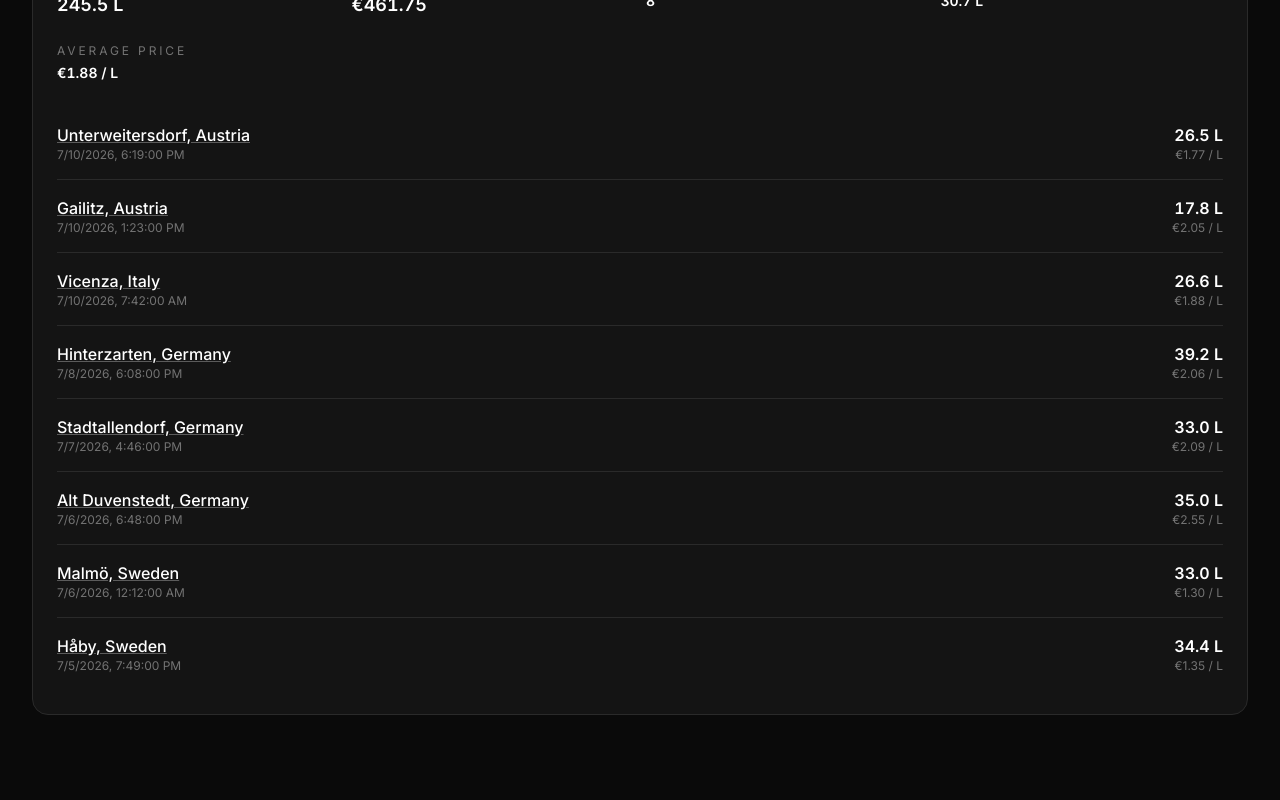
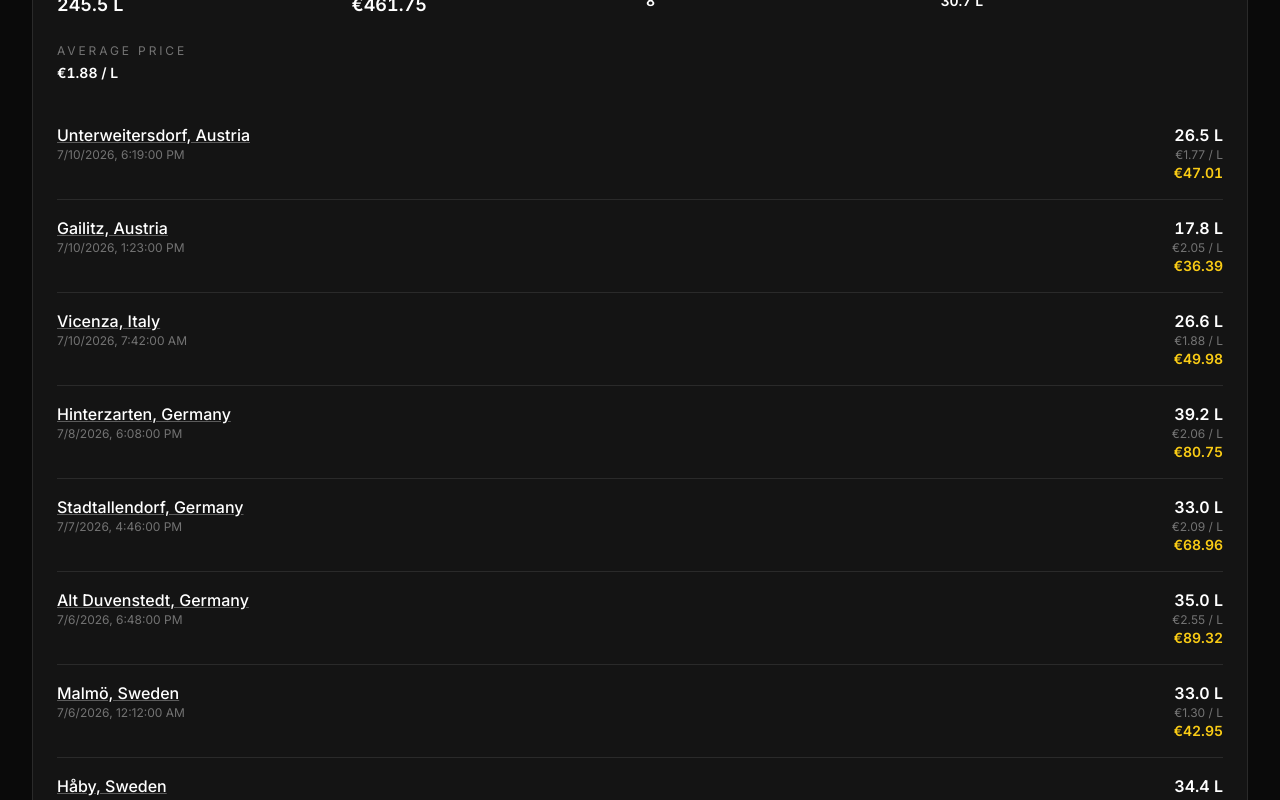
Before and after one commit to LBlend/polomarket, a Next.js app: page / in a window 1280 px wide. Shown: the part 3080-3880 px from the top of the page. Built offline with nearby package versions, Linux system fonts and the light colour scheme; no server answers; the database is empty.

Commit message:
Add cost per stop display to fuel tracker

```diff
--- a/src/components/FuelTracker.tsx
+++ b/src/components/FuelTracker.tsx
@@ -75,7 +75,13 @@ export default function FuelTracker() {
               <div className="text-sm text-neutral-500 py-4">No entries yet</div>
             )}
 
-            {sorted.map((e, i) => (
+            {sorted.map((e, i) => {
+              const liters = Number(e.litersCl) / 100;
+              const costEuros = typeof e.pricePerLEurCents === "number"
+                ? (e.pricePerLEurCents * (Number(e.litersCl) || 0)) / 100 / 100
+                : null;
+
+              return (
                 <div key={i} className="py-4 flex items-start justify-between gap-4">
                   <div>
                     <a
@@ -92,15 +98,23 @@ export default function FuelTracker() {
                   </div>
 
                   <div className="text-right">
-                  <div className="font-semibold text-white tabular-nums">{(Number(e.litersCl) / 100).toFixed(1)} L</div>
-                  {typeof e.pricePerLEurCents === "number" && (
+                    <div className="font-semibold text-white tabular-nums">{liters.toFixed(1)} L</div>
+                    {costEuros !== null ? (
+                      <>
                         <div className="text-neutral-500 text-xs">
                           €{(e.pricePerLEurCents / 100).toFixed(2)} / L
                         </div>
+                        <div className="text-yellow-400 text-sm font-semibold tabular-nums">
+                          €{costEuros.toFixed(2)}
+                        </div>
+                      </>
+                    ) : (
+                      <div className="text-neutral-500 text-xs">No price data</div>
                     )}
                   </div>
                 </div>
-            ))}
+              );
+            })}
           </div>
         </div>
       </div>
```
Lines whose indentation alone changed are shown as unchanged.
